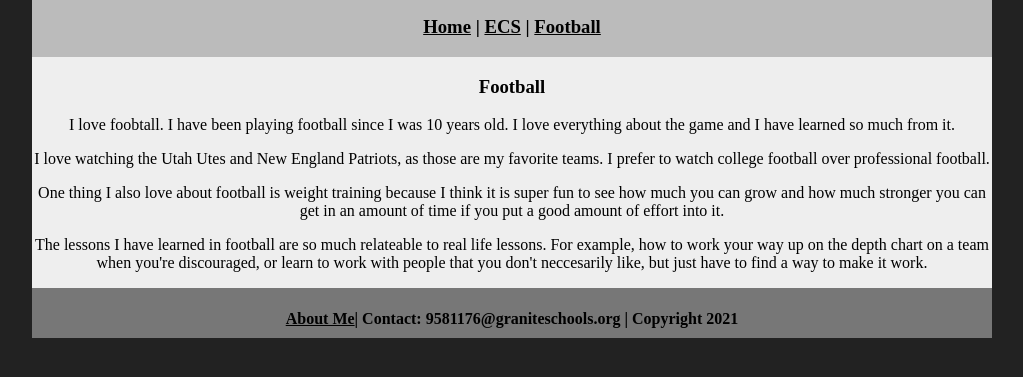
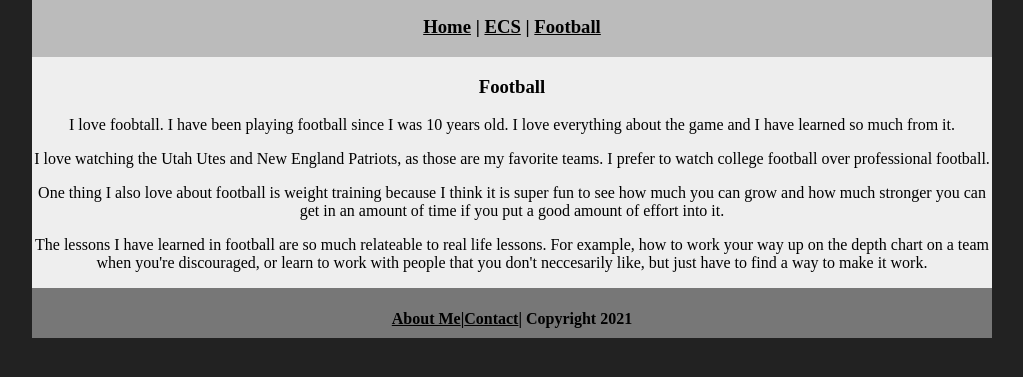
Before and after one commit to wellsleyj/ecsportfolio, a plain HTML site: page aboutme.html in a window 1280 px wide. Shown: the part 83-460 px from the top of the page, without its empty margins (128-1151 px from the left). Drawn offline with Linux system fonts and the light colour scheme.

Commit message:
Update aboutme.html

```diff
--- a/aboutme.html
+++ b/aboutme.html
@@ -23,7 +23,7 @@
 
          </div>
          <div class="footer">
-            <h4><a href="index.html">About Me</a>| Contact: 9581176@graniteschools.org | Copyright 2021</h4>
+            <h4><a href="index.html">About Me</a>|<a href="mailto:9581176@graniteschools.org">Contact</a>| Copyright 2021</h4>
          </div>
       </div>
    </body>
```
